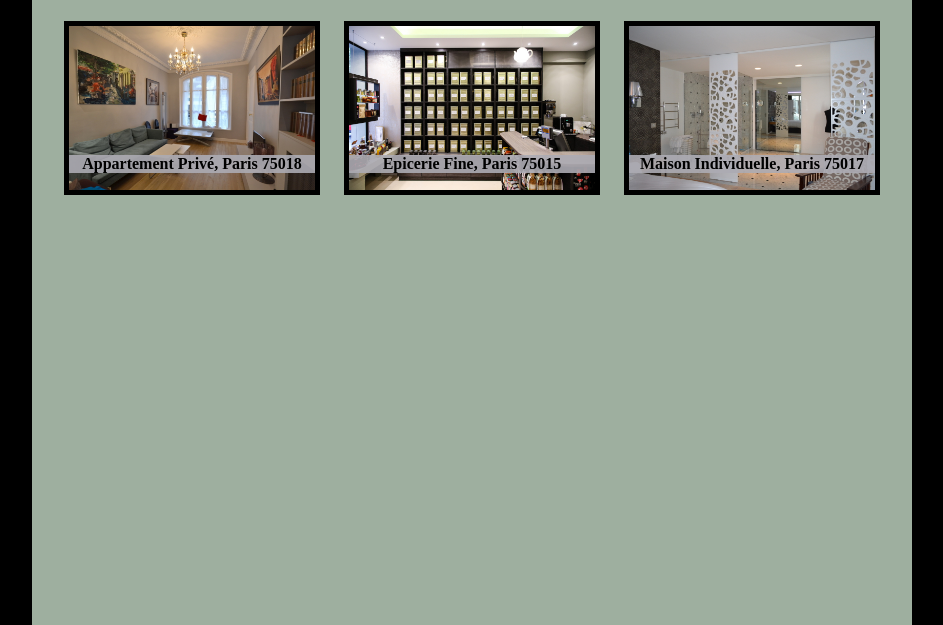
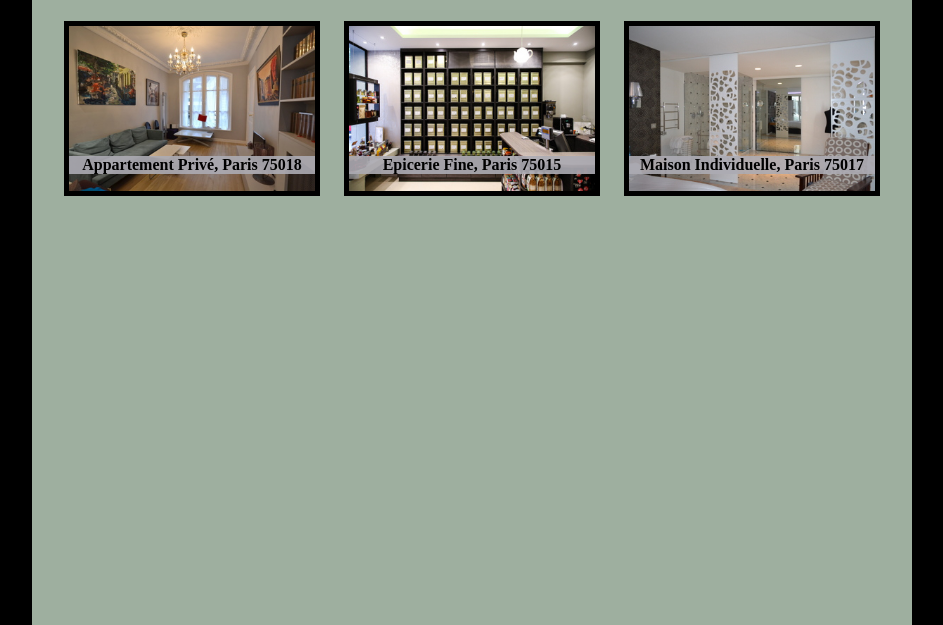
Before and after one commit to rafaelhperezg/jminterieurs, a plain HTML site: page projets.html in a window 1280 px wide. Shown: the part 175-800 px from the top of the page, without its empty margins (168-1111 px from the left). Drawn offline with Linux system fonts and the light colour scheme.

Commit message:
Replace the cover photo of the project by a small one

```diff
--- a/projets.html
+++ b/projets.html
@@ -33,19 +33,19 @@
     <div class="row content-row">
       <div class="col-12 content-col">
         <a class="link-photo" href="projet1.html">
-          <img src="img/projets/projet1-1.jpg" alt="" class="photo-cover">
+          <img src="img/projets/projet1-cover.jpg" alt="" class="photo-cover">
           <h3 class="title-project">Appartement Privé, Paris 75018</h3>
         </a>
       </div>
       <div class="col-12 content-col">
         <a class="link-photo" href="projet2.html">
-            <img src="img/projets/projet2-1.jpg" alt="" class="photo-cover">
+            <img src="img/projets/projet2-cover.jpg" alt="" class="photo-cover">
             <h3 class="title-project prueba">Epicerie Fine, Paris 75015</h3>
         </a>
       </div>
       <div class="col-12 content-col">
         <a class="link-photo" href="projet3.html">
-            <img src="img/projets/projet3-1.jpg" alt="" class="photo-cover">
+            <img src="img/projets/projet3-cover.jpg" alt="" class="photo-cover">
             <h3 class="title-project prueba">Maison Individuelle, Paris 75017</h3>
         </a>
       </div>
```
